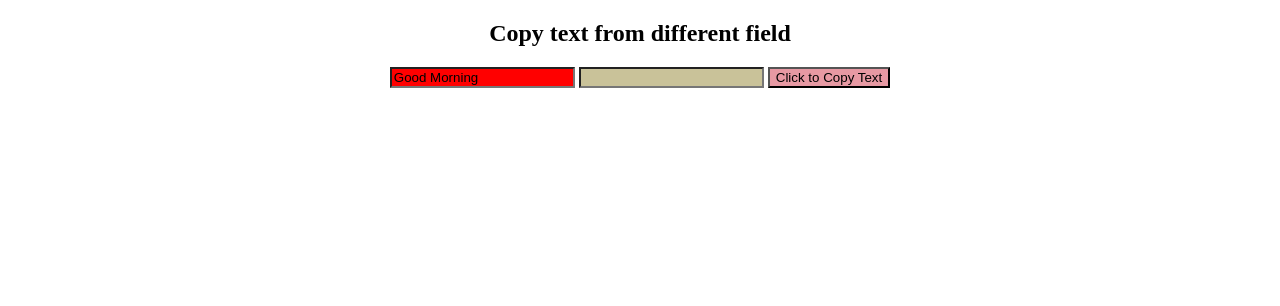
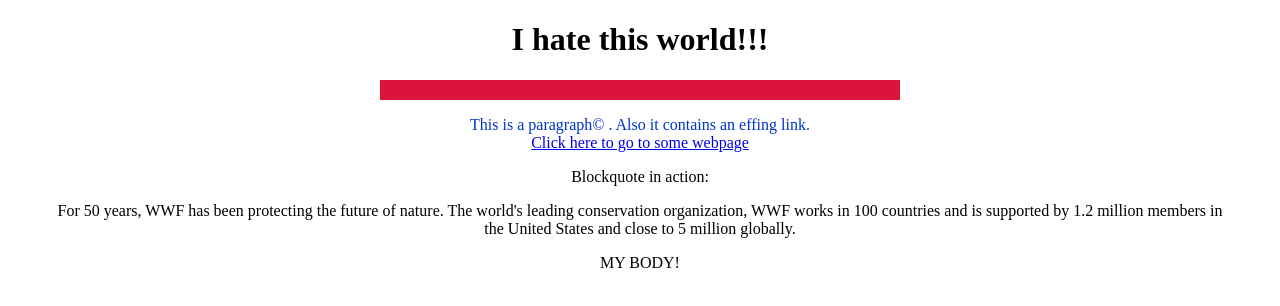
Before and after one commit to rrgodhorus/rrgodhorus.github.io, a plain HTML site: page index.html in a window 1280 px wide. Drawn offline with Linux system fonts and the light colour scheme.

Commit message:
made more changes

```diff
--- a/index.html
+++ b/index.html
@@ -1,17 +1,34 @@
-<!DOCTYPE html>
+<!doctype html>
+
 <html>
 <head>
-<title>
-Copy text</title>
-</head>
-<body>
-<center>
-<h2>Copy text from different field</h2>
+<title> My Not so First Website,Yay!</title>
+
+<body style="text-align:center">
+<h1 > I hate this world!!!  </h1>
+<hr style="width:500px;border:10px solid crimson">
+
+<p style="color:#0033cc;text-align:center" title="I'm a tooltip">
+  This is a paragraph&copy .
+  Also it contains an effing link.<br>
+  <a href=https://www.w3schools.com/colors/colors_picker.asp target=_blank>Click here to go to some webpage</a>
+
+</p>
 <p>
-<input type="text" style="color: black;background-color: red" id="field1" value="Good Morning">
-<input type="text" readonly style="color: #FF0080;background-color: #C9C299" id="field2">
-<button style="background-color: #E799A3" onclick="document.getElementById('field2').value = document.getElementById('field1').value">Click to Copy Text</button>
+Blockquote in action:
+<blockquote cite="http://www.worldwildlife.org/who/index.html">
+For 50 years, WWF has been protecting the future of nature.
+The world's leading conservation organization,
+WWF works in 100 countries and is supported by
+1.2 million members in the United States and
+close to 5 million globally.
+</blockquote>
 </p>
-</center>
+
+MY BODY!
+
 </body>
+
+
+
 </html>
```
